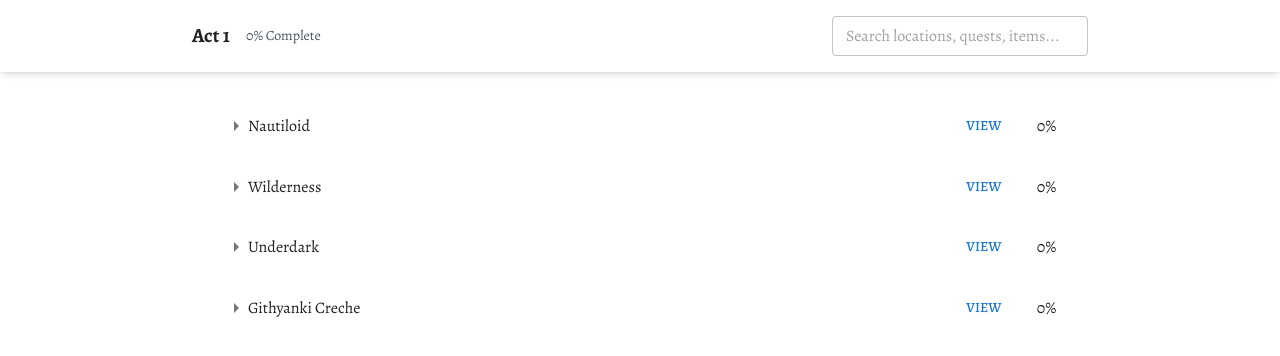
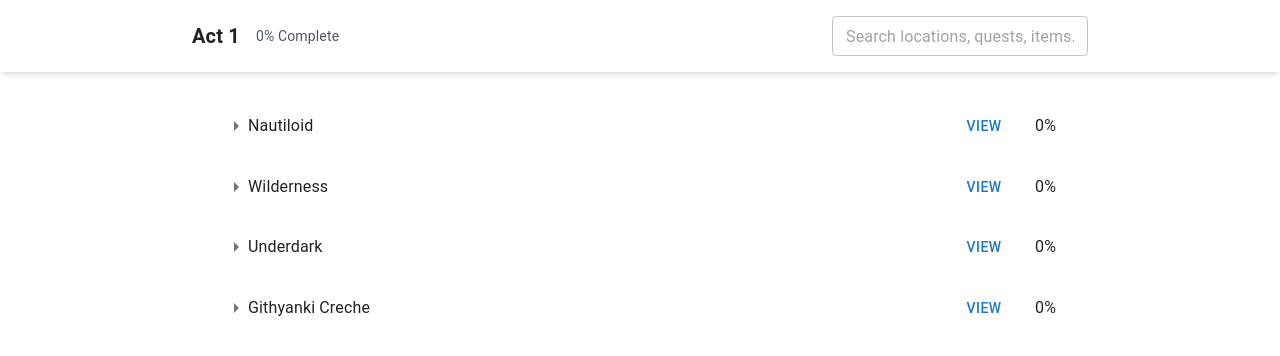
Before and after one commit to mstacy/bg3progression, a Next.js app: page /bg3progression/ in a window 1280 px wide. Shown: the top 356 px of the page. Built offline with nearby package versions, Linux system fonts and the light colour scheme.

Commit message:
disable serif font

```diff
--- a/src/app/theme.tsx
+++ b/src/app/theme.tsx
@@ -21,17 +21,7 @@
         // },
     },
     typography: {
-        fontFamily: "Alegreya, serif",
-        // Apply Alegreya to all typography variants
-        // h1: { fontFamily: "Alegreya, serif" },
-        // h2: { fontFamily: "Alegreya, serif" },
-        // h3: { fontFamily: "Alegreya, serif" },
-        // h4: { fontFamily: "Alegreya, serif" },
-        // h5: { fontFamily: "Alegreya, serif" },
-        // h6: { fontFamily: "Alegreya, serif" },
-        // body1: { fontFamily: "Alegreya, serif" },
-        // body2: { fontFamily: "Alegreya, serif" },
-        // button: { fontFamily: "Alegreya, serif" },
+        // fontFamily: "Alegreya, serif",
     },
     components: {
         MuiAccordion: {
```
